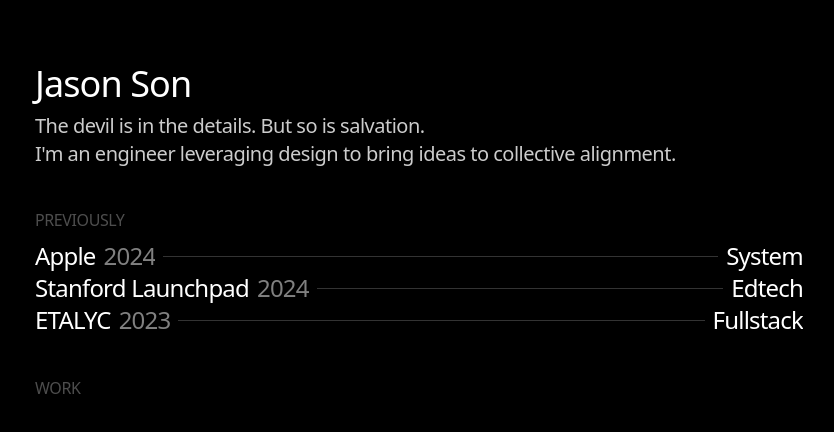
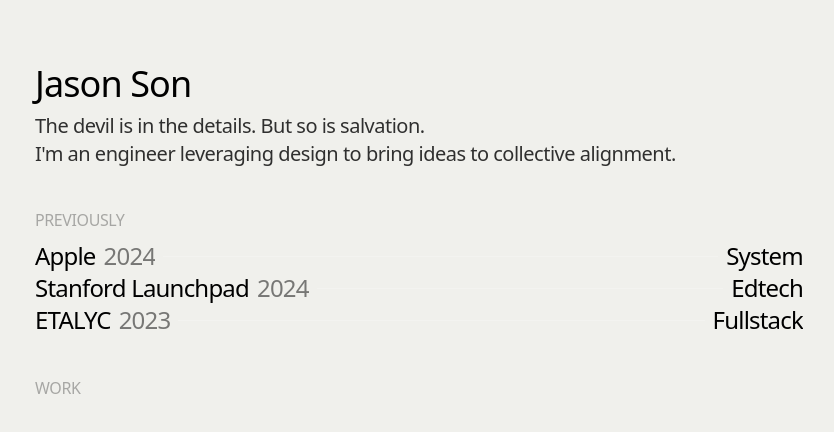
Before and after one commit to vznh/mole, a Next.js app: page / in a window 1280 px wide. Shown: the top 432 px of the page, without its empty margins (221-1055 px from the left). Built offline with nearby package versions, Linux system fonts and the light colour scheme.

Commit message:
add: new bg

```diff
--- a/src/styles/globals.css
+++ b/src/styles/globals.css
@@ -3,7 +3,5 @@
 @tailwind utilities;
 
 :root {
-  --tw-text-opacity: 1;
-  color: rgba(255, 255, 255, var(--tw-text-opacity));
-  background-color: black
+  background-color: #F0F0EC;
 }
```
